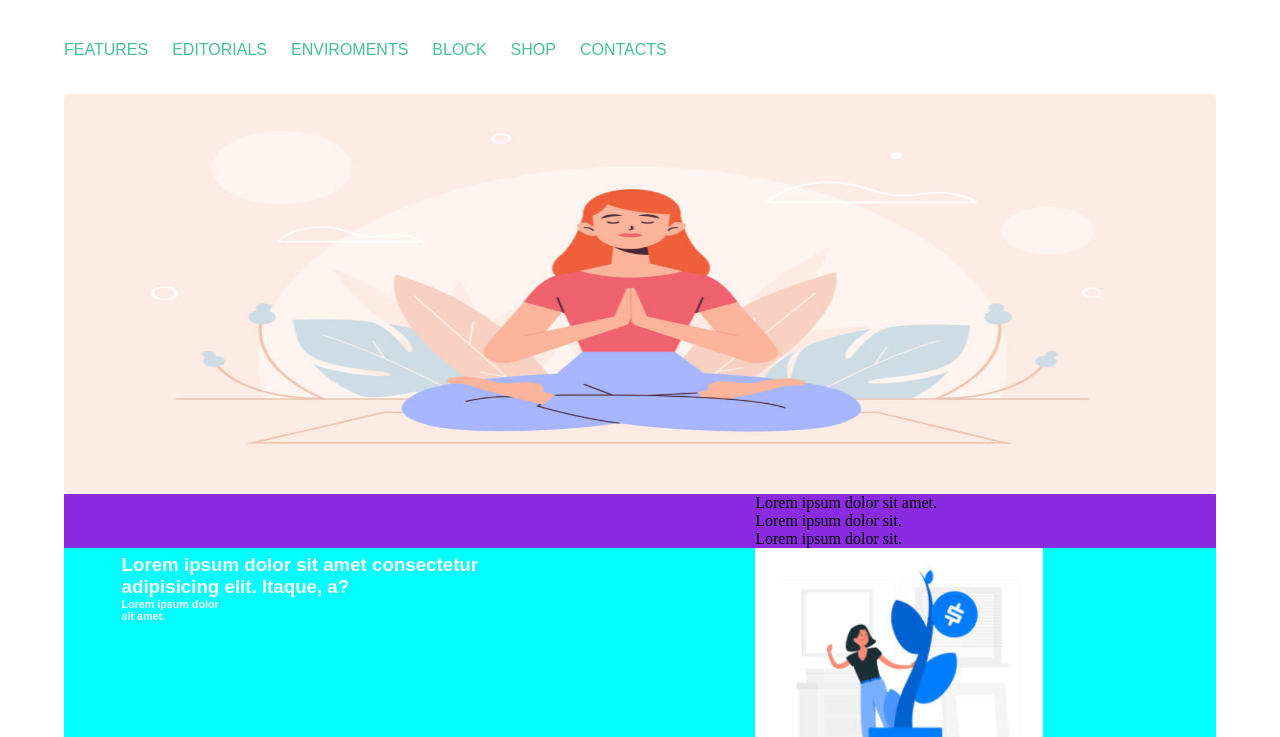
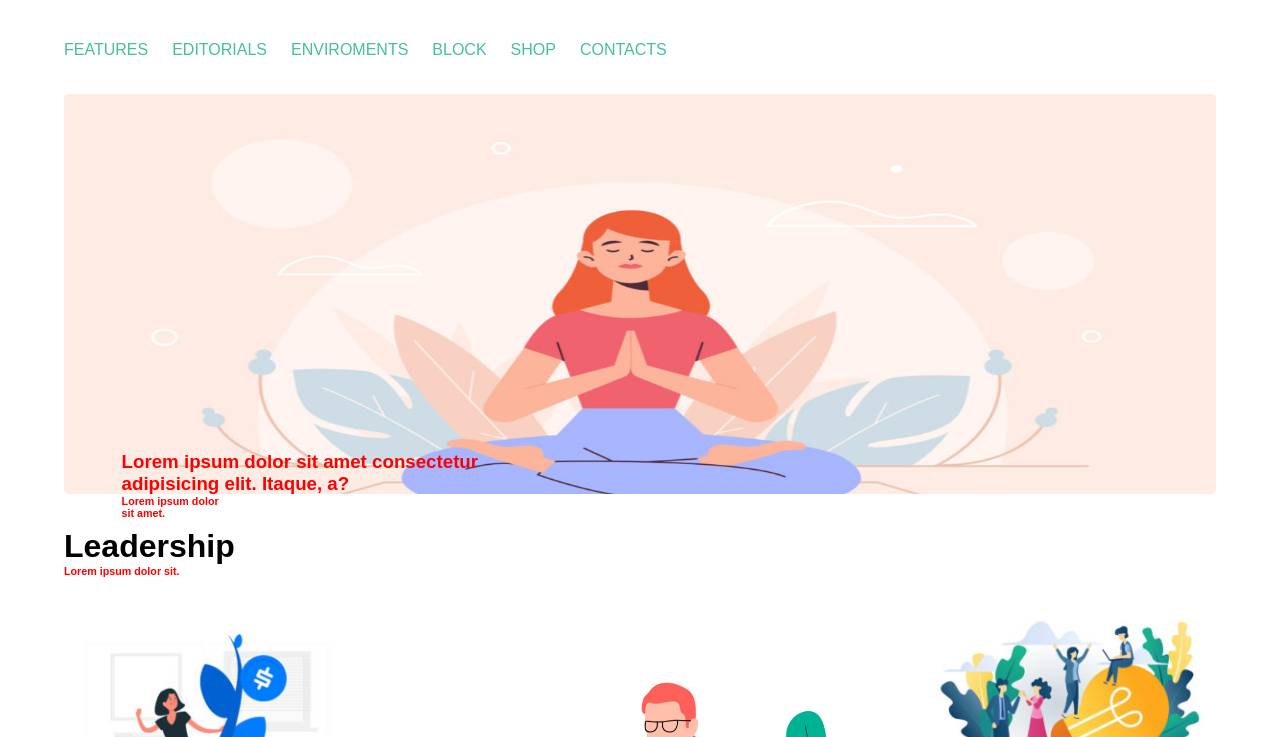
Before and after one commit to Alexellevu/htmlcss-wp, a plain HTML site: page index.html in a window 1280 px wide. Shown: the part 63-800 px from the top of the page. Drawn offline with Linux system fonts and the light colour scheme.

Commit message:
sistemazione iniziale sfondi

```diff
--- a/index.html
+++ b/index.html
@@ -39,9 +39,8 @@
 
             <!-- blocco leadership -->
             <div class="leadership">
-            <p>Lorem ipsum dolor sit amet.</p>
-            <p>Lorem ipsum dolor sit.</p>
-            <p>Lorem ipsum dolor sit.</p>
+           <h1>Leadership</h1>
+           <h6>Lorem ipsum dolor sit.</h6>
             </div>
 
             <!-- /Blocco leadeship -->
--- a/style.css
+++ b/style.css
@@ -50,10 +50,10 @@ main{
 
     height: 400px;
     background-image: url("/img/banner.jpg") ;
-    background-size: 100% 100%;
     background-repeat: no-repeat;
     border-radius: 5px;
-    background-color: yellow;
+    background-size: 100% 122%;
+
 
 }
 
@@ -62,23 +62,30 @@ main{
     height: 40%;
     width: 60%;
     padding-left: 5%;
-    padding-top: 40%;
+    padding-top: 31%;
+
     font-family: fantasy;
-    color:white;
+    color:red;
 }
 
 
 
 .leadership{
     height: 10%;
+    background-color:white;
+    font-family: Arial, Helvetica, sans-serif;
+    padding-top: 3%;
+    padding-bottom: 3%;
+}
 
-    background-color:blueviolet;
+div.leadership > h6{
+    color:red;
 }
 
 .center_container{
 
     height: 50%;
-    background-color: cyan;
+    background-color:white;
 }
 
 
```
